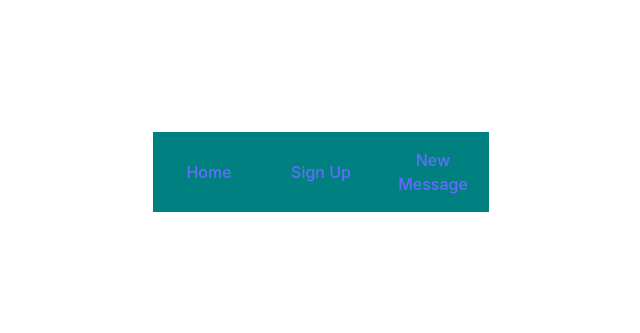
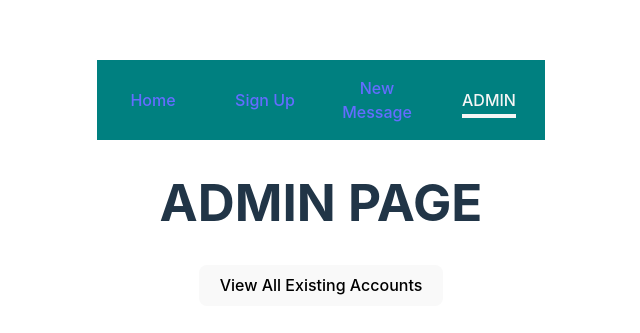
Before and after one commit to whiteforestcat/Orange-Mart-Client, a React (Vite) app: page /admin in a window 1280 px wide. Shown: the part 217-550 px from the top of the page, without its empty margins (319-959 px from the left). Built offline with nearby package versions, Linux system fonts and the light colour scheme.

Commit message:
create ADMIN ACCESS only page

```diff
--- a/src/App.jsx
+++ b/src/App.jsx
@@ -1,12 +1,14 @@
 import { useRef, useState } from "react";
 import reactLogo from "./assets/react.svg";
 import "./App.css";
+import { Route, Routes } from "react-router-dom";
+import HomePage from "./pages/HomePage";
+
 import SignUp from "./components/SignUp";
 import NavBar from "./components/NavBar";
 import NewMessage from "./components/NewMessage";
+import AdminAccess from "./components/AdminAccess";
 
-import { Route, Routes } from "react-router-dom";
-import HomePage from "./pages/HomePage";
 
 function App() {
   const emailRef = useRef();
@@ -60,14 +62,16 @@ function App() {
             />
           }
         />
-        <Route
-          path="/signup"
-          element={<SignUp />}
-        />
+        <Route path="/signup" element={<SignUp />} />
         <Route
           path="/newmessage"
           element={<NewMessage email={email} accessToken={accessToken} />}
         />
+        <Route
+          path="/admin"
+          element={<AdminAccess email={email} accessToken={accessToken} />}
+        />
+
         {/* <h1>Existing User? Log in Here</h1>
         <form onSubmit={handleLoginForm}>
           <label htmlFor="logInEmail">Email</label>
--- /dev/null
+++ b/src/components/AdminAccess.jsx
@@ -0,0 +1,34 @@
+import React from "react";
+
+const AdminAccess = (props) => {
+  let particulars = {};
+
+  const adminAccess = async (details) => {
+    const res = await fetch("http://127.0.0.1:5000/api/users", {
+      method: "POST",
+      headers: {
+        "Content-type": "application/json",
+        Authorization: `Bearer ${props.accessToken}`,
+      },
+      body: JSON.stringify(details),
+    });
+    const data = await res.json();
+    console.log(data);
+  };
+
+  const handleClick = () => {
+    particulars = {
+      email: props.email,
+    };
+    adminAccess(particulars);
+  };
+
+  return (
+    <div>
+      <h1>ADMIN PAGE</h1>
+      <button onClick={handleClick}>View All Existing Accounts</button>
+    </div>
+  );
+};
+
+export default AdminAccess;
--- a/src/components/NavBar.jsx
+++ b/src/components/NavBar.jsx
@@ -30,6 +30,14 @@ const NavBar = (props) => {
             New Message
           </NavLink>
         </li>
+        <li>
+          <NavLink
+            to="/admin"
+            className={(navData) => (navData.isActive ? styles.active : "")}
+          >
+            ADMIN
+          </NavLink>
+        </li>
       </nav>
       <h4>{props.email}</h4>
     </header>
--- a/src/components/NewMessage.jsx
+++ b/src/components/NewMessage.jsx
@@ -19,7 +19,7 @@ const NewMessage = (props) => {
       console.log(details);
       const data = await res.json();
       console.log(data);
-      console.log("email", props.email);
+      console.log("email:", props.email);
     } catch (error) {
       console.log("FETCH PUT NEW MESSAGE CREATION FAIL", error.message);
     }
```
